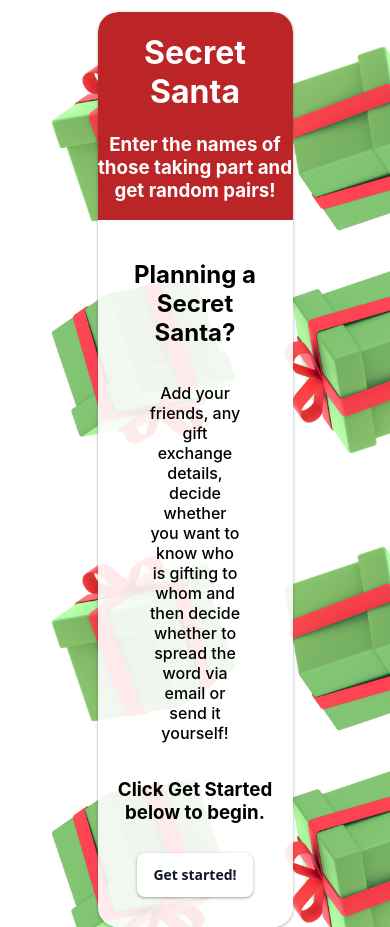
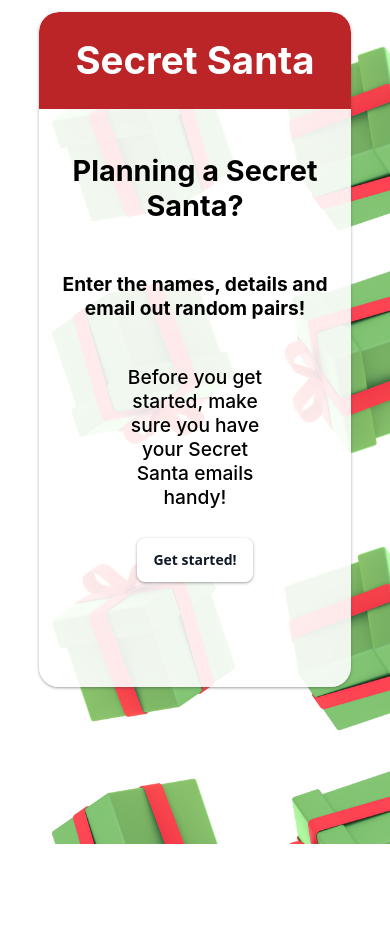
Before and after one commit to W1llB/Secret_Santa_Frontend, a React (Create React App) app in the folder secretsanta/: page / in a window 390 px wide. After the commit the page ends 844 px from the top, so only its background shows below. Built offline with nearby package versions, Linux system fonts and the light colour scheme; no server answers.

Commit message:
add responsiveness & edited some text content

```diff
--- a/secretsanta/src/components/App/App.css
+++ b/secretsanta/src/components/App/App.css
@@ -25,6 +25,7 @@ body {
   width: 50%;
   height: 100%;
   min-height: 80vh;
+  font-size: 1.2rem;
   overflow: hidden;
   background-color: #ffffffe3;
   margin-top: 3vmin;
@@ -48,10 +49,11 @@ body {
   justify-content: center;
   align-items: center;
 
+}ol{
+  padding-left: 0px;
 }
-
 input{
-  width: 50%;
+  width: 40%;
   color: rgb(0, 0, 0);
   font-size: 16px;
   line-height: 15px;
@@ -128,6 +130,7 @@ button:focus-visible {
   flex-direction: row;
   justify-content: space-between;
   align-items: center;
+  text-align: left;
   /* flex: 1 1 0px; */
   width: 100%;
   font-size: 1rem;
@@ -141,12 +144,21 @@ button:focus-visible {
   justify-content: space-between;
   align-items: center;
   /* flex: 1 1 0px; */
-  width: 90%;
+  width: 75%;
   font-size: 1rem;
   padding: 10px;
   /* margin: 10px; */
 }
 
+.email-input{
+  width: 60%;
+}
+.stage-container{
+  display: flex;
+  flex-direction: column;
+  justify-content: center;
+  align-items: center;
+}
 
 .listContainer {
   display: flex;
@@ -243,3 +255,41 @@ button:focus-visible {
   border-radius: 10px;
   color: #FFFFFF;
 }
+
+@media  screen and (max-width: 768px) {
+  .form-main-card{
+    width: 80%;
+    min-height: 80vh;
+  }
+}
+
+@media  screen and (max-width: 320px) {
+  .form-main-card{
+    width: 90%;
+  }
+
+  .landing-description{
+    width: 90%;
+  }
+  input{
+    width: 90%;
+  }
+
+  .inputFieldContainer{
+    flex-direction: column;
+    align-items: flex-start;
+
+  }
+
+  .inputFieldContainerEmail{
+    flex-direction: column;
+    width: 90%;
+    align-items: flex-start;
+  }
+  .email-input{
+    width: 90%;
+  }
+  label{
+    margin-bottom: 10px;
+  }
+}
--- a/secretsanta/src/components/EmailFormInput/EmailFormInput.js
+++ b/secretsanta/src/components/EmailFormInput/EmailFormInput.js
@@ -6,6 +6,7 @@ export default function EmailFormInput({ name, handleEmailChange }) {
     <div className="inputFieldContainerEmail">
       <label>{name}:</label>
       <input
+        className="email-input"
         name={name}
         onChange={handleEmailChange}
         placeholder={`${name}'s email address`}
--- a/secretsanta/src/components/Header/header.js
+++ b/secretsanta/src/components/Header/header.js
@@ -5,7 +5,6 @@ function Header() {
   return (
     <header className="header">
       <h1>Secret Santa</h1>
-      <h3>Enter the names of those taking part and get random pairs!</h3>
     </header>
   );
 }
--- a/secretsanta/src/components/LandingCard/LandingCard.js
+++ b/secretsanta/src/components/LandingCard/LandingCard.js
@@ -8,12 +8,15 @@ export default function LandingCard({ incrementFormStage }) {
   return (
     <div className="sub-card-container">
       <h2>Planning a Secret Santa?</h2>
+      <h4>Enter the names, details and email out random pairs!</h4>
+
       <p className="landing-description">
-        Add your friends, any gift exchange details, decide whether you want to
+        {/* Add your friends, any gift exchange details, decide whether you want to
         know who is gifting to whom and then decide whether to spread the word
-        via email or send it yourself!
+        via email or send it yourself! */}
+        Before you get started, make sure you have your Secret Santa emails
+        handy!
       </p>
-      <h3> Click Get Started below to begin.</h3>
       <button onClick={handleClick}>Get started!</button>
     </div>
   );
```
